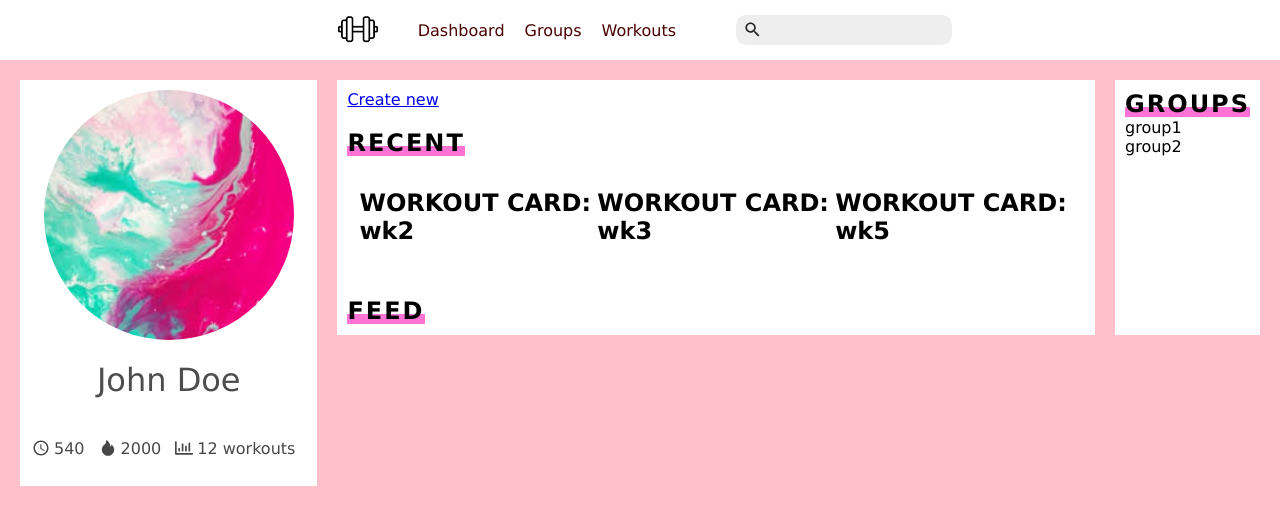
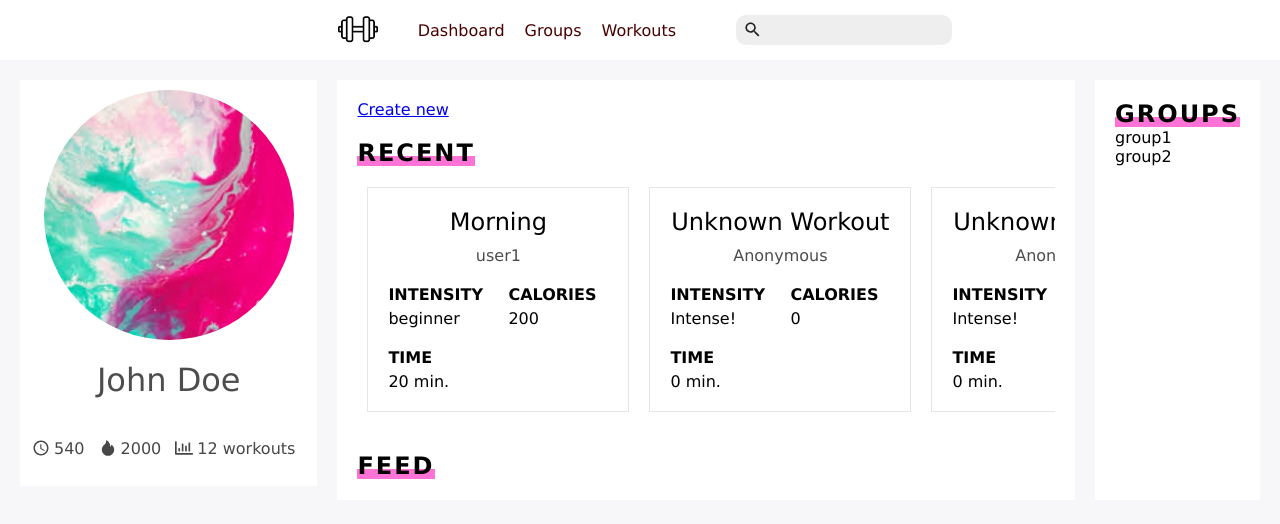
Before and after one commit to acrantel/fiitshare, a Next.js app: page / in a window 1280 px wide. Shown: the top 524 px of the page. Built offline with nearby package versions, Linux system fonts and the light colour scheme.

Commit message:
Workout cards

```diff
--- a/components/cards/workout-card.js
+++ b/components/cards/workout-card.js
@@ -1,9 +1,34 @@
-
+import styles from './workout-card.module.css';
 
 export default class WorkoutCard extends React.Component {
     render() {
-        return <div>
-            <h2>WORKOUT CARD: {this.props.workoutId}</h2>
+        const {
+            name = 'Unknown Workout',
+            creator = 'Anonymous',
+            intensity = 'Intense!',
+            calories = 0,
+            length = 0
+        } = this.props.workoutDatum || {}
+        return <div className={styles.card}>
+            {/* Could put the image here if there needs to be one */}
+            <div className={styles.metaWrapper}>
+                <h2 className={styles.name}>{name}</h2>
+                <div className={styles.creator}>{creator}</div>
+            </div>
+            <div className={styles.infoWrapper}>
+                <div className={styles.infoEntry}>
+                    <h3 className={styles.infoTitle}>Intensity</h3>
+                    <div className={styles.infoValue}>{intensity}</div>
+                </div>
+                <div className={styles.infoEntry}>
+                    <h3 className={styles.infoTitle}>Calories</h3>
+                    <div className={styles.infoValue}>{calories}</div>
+                </div>
+                <div className={styles.infoEntry}>
+                    <h3 className={styles.infoTitle}>Time</h3>
+                    <div className={styles.infoValue}>{`${length} min.`}</div>
+                </div>
+            </div>
         </div>
     }
 }
--- /dev/null
+++ b/components/cards/workout-card.module.css
@@ -0,0 +1,39 @@
+.card {
+    border: 1px solid rgba(0, 0, 0, 0.1);
+    margin: 10px;
+    width: 260px;
+}
+
+.metaWrapper {
+    display: flex;
+    flex-direction: column;
+    align-items: center;
+    text-align: center;
+    margin: 10px;
+    margin-top: 20px;
+}
+.name {
+    margin: 0;
+    margin-bottom: 10px;
+    font-weight: normal;
+    font-size: 1.5em;
+}
+.creator {
+    opacity: 0.7;
+}
+
+.infoWrapper {
+    display: flex;
+    flex-wrap: wrap;
+    margin: 10px;
+}
+.infoEntry {
+    margin: 10px;
+    flex: 1 0 0;
+}
+.infoTitle {
+    margin: 0;
+    margin-bottom: 5px;
+    font-size: 1em;
+    text-transform: uppercase;
+}
--- a/components/dashboard/dashboard.js
+++ b/components/dashboard/dashboard.js
@@ -25,7 +25,9 @@ function Recent({ userId }) {
         <h1 className={styles.sectionTitle}><span>Recent</span></h1>
         <ul className={styles.sectionList}>
             {userData[userId]['recent_workouts'].map(function (item) {
-                return <li className={styles.listItem}><WorkoutCard workoutId={item} /></li>
+                return <li className={styles.listItem}>
+                    <WorkoutCard workoutDatum={workoutData[item]} />
+                </li>
             })}
         </ul>
     </div>
--- a/components/dashboard/dashboard.module.css
+++ b/components/dashboard/dashboard.module.css
@@ -7,7 +7,7 @@
     flex-direction: column;
     background-color: #fff;
     margin: 20px 0;
-    padding: 10px;
+    padding: 20px;
 }
 
 .dashboard {
@@ -25,7 +25,7 @@
     background-color:#fff;
     /* width:20%; */
     margin: 20px;
-    padding: 10px;
+    padding: 20px;
 }
 
 .sectionTitle {
@@ -58,7 +58,7 @@
 }
 .sectionList {
     margin: 0;
-    padding: 12px;
+    padding: 10px 0;
     list-style: none;
     display: inline-flex;
     text-align: left;
--- a/database/database.js
+++ b/database/database.js
@@ -1,7 +1,7 @@
 var userData = {
     user1: {
         workouts: ['wk1', 'wk2', 'wk3', 'wk4', 'wk5'],
-        recent_workouts: ['wk2', 'wk3', 'wk5'],
+        recent_workouts: ['wk1', 'wk3', 'wk5'],
         groups: ['group1', 'group2'],
         name: 'John Doe',
         picture: '/images/user1.jpeg',
@@ -24,6 +24,7 @@ var workoutData = {
         exercises: {
             exerciseId: [1, 2, 1],
             time: [50, 40, 40],
+        }
     },
     wk2: {
 
@@ -35,7 +36,6 @@ var workoutData = {
 
     }
 
-}
 };
 
 var exerciseData = {
--- a/pages/page.module.css
+++ b/pages/page.module.css
@@ -5,8 +5,6 @@
     height: 100%;
 }
 .pageContent {
-    /* ??? I don't know why the background was set to pink but I'm keeping it? */
-    background-color: pink;
     flex: auto;
     display: flex;
     align-items: flex-start;
```
